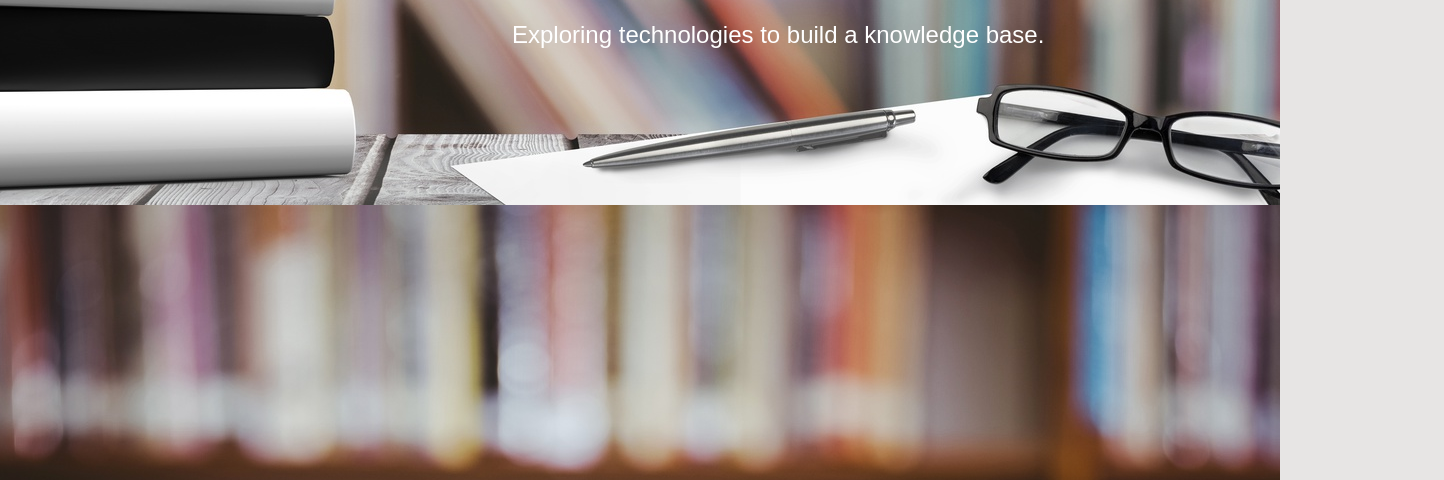
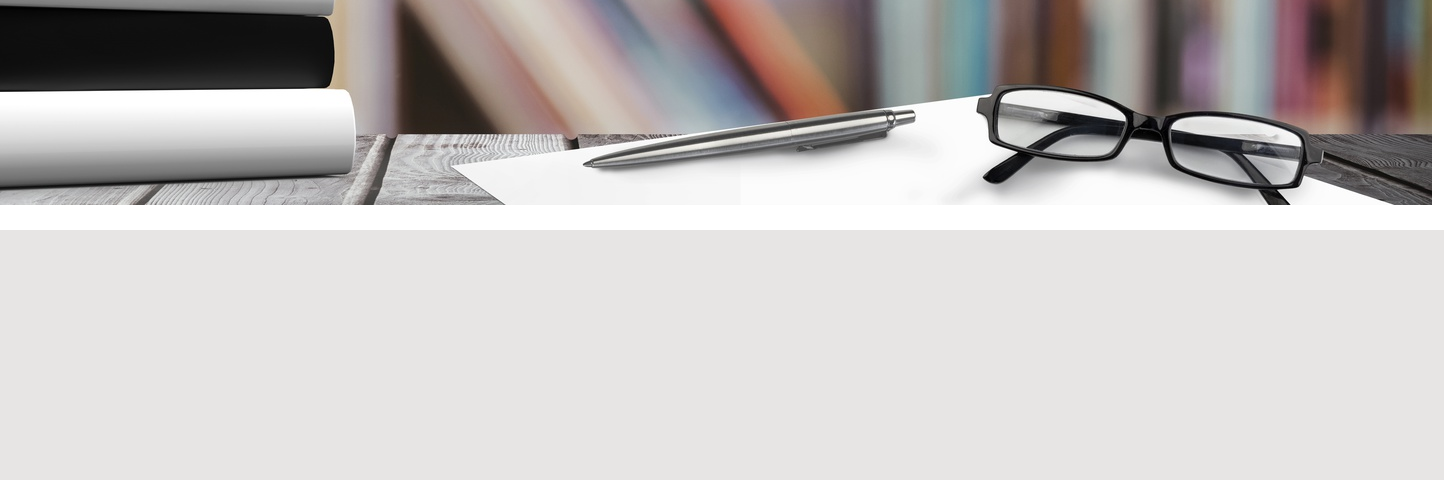
Before and after one commit to saptarshi-basu/saptarshibasu.github.io, a website: page index.html in a window 1280 px wide. Shown: the part 320-800 px from the top of the page, 1444 px wide, since content can reach past the window. Drawn offline with Linux system fonts and the light colour scheme.

Commit message:
Changes in image attributes

```diff
--- a/src/less/techsnippet.less
+++ b/src/less/techsnippet.less
@@ -5,10 +5,10 @@
 .frontpage {
 	left:-20%;
 	top:-75%;
-	width:120%;
-	height:175%;
+	width:1700px;
+	height:1150px;
 	position:absolute;
-	background: url(../img/Fotolia_107889582_Subscription_Monthly_M.jpg);
+	background: url(../img/Fotolia_107889582_Subscription_Monthly_M.jpg) white no-repeat;
 }
 
 .frontheader {
```
Also changed, not shown: css/techsnippet.css.
